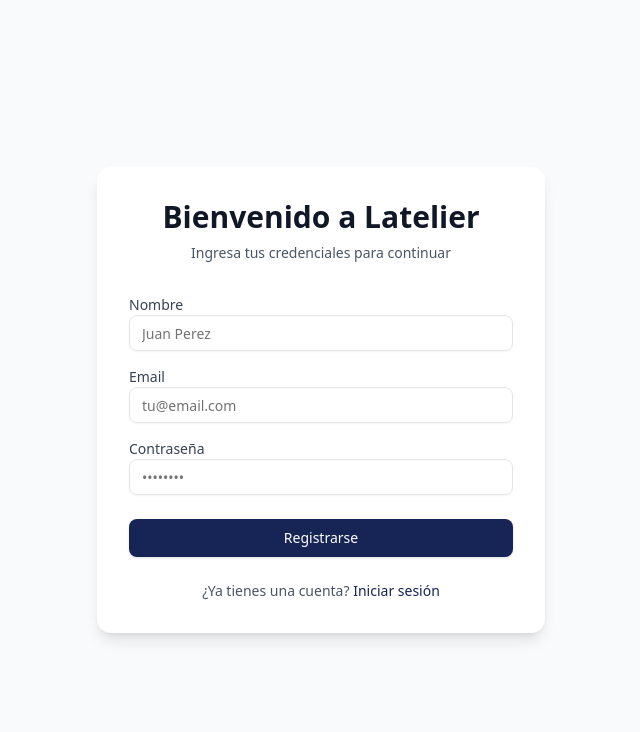
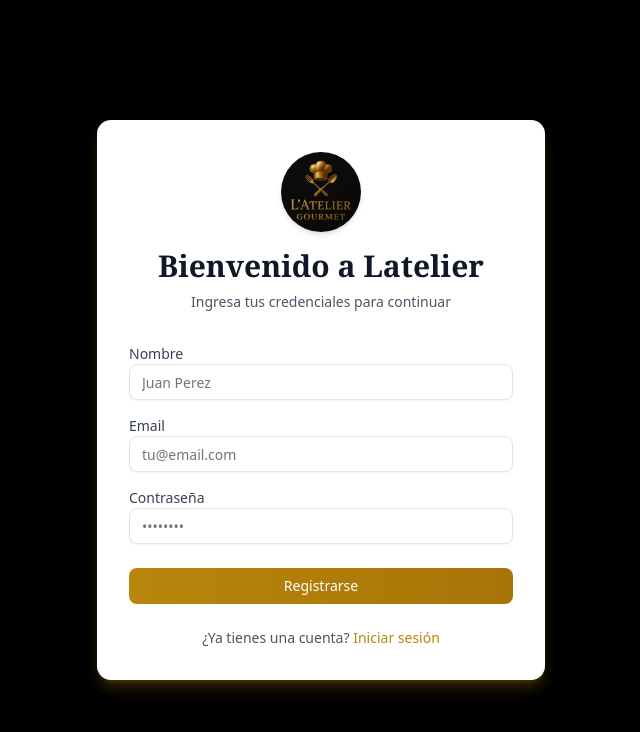
Before and after one commit to FedericoHerreraa/adminfront-apps, a React (Vite) app: page /register in a window 1280 px wide. Shown: the top 732 px of the page, without its empty margins (319-959 px from the left). Built offline with nearby package versions, Linux system fonts and the light colour scheme.

Commit message:
Updated the colors and fonts

```diff
--- a/src/components/LoginComponent.tsx
+++ b/src/components/LoginComponent.tsx
@@ -1,10 +1,9 @@
-
-
 import { Input } from "@/components/ui/input"
 import { Label } from "@/components/ui/label"
 import { Link } from "react-router-dom"
 import { useState } from "react"
 import { EyeIcon, EyeOffIcon, Loader2 } from "lucide-react"
+import logo from "@/images/logo.png"
 
 export const LoginComponent = () => {
   const [isLoading, setIsLoading] = useState(false)
@@ -24,8 +23,8 @@
 
   const cleanForm = () => {
     setFormData({
-        email: "",
-        password: ""
+      email: "",
+      password: ""
     })
   }
 
@@ -42,10 +41,15 @@
   }
 
   return (
-    <div className="flex justify-center items-center min-h-screen bg-gray-50">
-      <div className="w-full max-w-md p-8 space-y-8 bg-white rounded-xl shadow-lg">
-        <div className="text-center">
-          <h1 className="text-3xl font-bold text-gray-900">Bienvenido a Latelier</h1>
+    <div className="flex justify-center items-center min-h-screen bg-black">
+      <div className="w-full max-w-md p-8 space-y-8 bg-white rounded-xl shadow-lg shadow-[#B8860B]/30 animate-fade-in">
+        <div className="flex flex-col items-center text-center">
+          <img
+            src={logo}
+            alt="Logo de Latelier"
+            className="w-20 h-20 rounded-full shadow-md mb-4 object-cover"
+          />
+          <h1 className="text-3xl font-bold text-gray-900 font-serif">Bienvenido a Latelier</h1>
           <p className="mt-2 text-sm text-gray-600">Ingresa tus credenciales para continuar</p>
         </div>
 
@@ -96,30 +100,10 @@
             </div>
           </div>
 
-          {/* <div className="flex items-center justify-between">
-            <div className="flex items-center">
-              <input
-                id="remember-me"
-                name="remember-me"
-                type="checkbox"
-                className="h-4 w-4 text-blue-600 focus:ring-blue-500 border-gray-300 rounded"
-              />
-              <label htmlFor="remember-me" className="ml-2 block text-sm text-gray-900">
-                Recordarme
-              </label>
-            </div>
-
-            <div className="text-sm">
-              <Link to="/forgot-password" className="font-medium text-blue-600 hover:text-blue-500">
-                ¿Olvidaste tu contraseña?
-              </Link>
-            </div>
-          </div> */}
-
           <button
             type="submit"
             disabled={isLoading}
-            className="w-full flex cursor-pointer justify-center py-2 px-4 border border-transparent rounded-md shadow-sm text-sm font-medium text-white bg-blue-950 hover:scale-105 transition-all duration-300"
+            className="w-full flex justify-center py-2 px-4 rounded-md text-sm font-medium text-white bg-gradient-to-r from-[#B8860B] to-[#A87408] hover:brightness-110 transition-all duration-300"
           >
             {isLoading ? (
               <>
@@ -133,7 +117,7 @@
 
           <p className="text-center text-sm text-gray-600">
             ¿No tienes una cuenta?{" "}
-            <Link to="/register" className="font-medium text-blue-950 hover:text-blue-800">
+            <Link to="/register" className="font-medium text-[#B8860B] hover:text-[#A87408] transition-colors duration-200">
               Regístrate
             </Link>
           </p>
--- a/src/components/RegisterComponent.tsx
+++ b/src/components/RegisterComponent.tsx
@@ -1,10 +1,9 @@
-
-
 import { Input } from "@/components/ui/input"
 import { Label } from "@/components/ui/label"
 import { Link } from "react-router-dom"
 import { useState } from "react"
 import { Loader2 } from "lucide-react"
+import logo from "@/images/logo.png" // ✅ Import correcto
 
 export const RegisterComponent = () => {
   const [isLoading, setIsLoading] = useState(false)
@@ -36,7 +35,6 @@
 
     // Hacer llamada al context aca
 
-
     setTimeout(() => {
       setIsLoading(false)
       cleanForm()
@@ -44,17 +42,23 @@
   }
 
   return (
-        <div className="flex justify-center items-center min-h-screen bg-gray-50">
-            <div className="w-full max-w-md p-8 space-y-8 bg-white rounded-xl shadow-lg">
-                <div className="text-center">
-                    <h1 className="text-3xl font-bold text-gray-900">Bienvenido a Latelier</h1>
+    <div className="flex justify-center items-center min-h-screen bg-black">
+      <div className="w-full max-w-md p-8 space-y-8 bg-white rounded-xl shadow-lg shadow-[#B8860B]/30 animate-fade-in">
+
+        <div className="flex flex-col items-center text-center">
+          <img
+            src={logo} // ✅ Usar variable importada
+            alt="Logo de Latelier"
+            className="w-20 h-20 rounded-full shadow-md mb-4 object-cover"
+          />
+          <h1 className="text-3xl font-bold text-gray-900 font-serif">Bienvenido a Latelier</h1>
           <p className="mt-2 text-sm text-gray-600">Ingresa tus credenciales para continuar</p>
         </div>
 
         <form onSubmit={handleSubmit} className="mt-8 space-y-6">
           <div className="space-y-4">
             <div>
-                            <Label htmlFor="email" className="text-sm font-medium text-gray-700">
+              <Label htmlFor="name" className="text-sm font-medium text-gray-700">
                 Nombre
               </Label>
               <Input
@@ -99,30 +103,10 @@
             </div>
           </div>
 
-                    {/* <div className="flex items-center justify-between">
-                        <div className="flex items-center">
-                        <input
-                            id="remember-me"
-                            name="remember-me"
-                            type="checkbox"
-                            className="h-4 w-4 text-blue-600 focus:ring-blue-500 border-gray-300 rounded"
-                        />
-                        <label htmlFor="remember-me" className="ml-2 block text-sm text-gray-900">
-                            Recordarme
-                        </label>
-                        </div>
-
-                        <div className="text-sm">
-                        <Link to="/forgot-password" className="font-medium text-blue-600 hover:text-blue-500">
-                            ¿Olvidaste tu contraseña?
-                        </Link>
-                        </div>
-                    </div> */}
-
           <button
             type="submit"
             disabled={isLoading}
-                        className="w-full cursor-pointer flex justify-center py-2 px-4 border border-transparent rounded-md shadow-sm text-sm font-medium text-white bg-blue-950 hover:scale-105 transition-all duration-300"
+            className="w-full flex justify-center py-2 px-4 rounded-md text-sm font-medium text-white bg-gradient-to-r from-[#B8860B] to-[#A87408] hover:brightness-110 transition-all duration-300"
           >
             {isLoading ? (
               <>
@@ -136,7 +120,10 @@
 
           <p className="text-center text-sm text-gray-600">
             ¿Ya tienes una cuenta?{" "}
-                        <Link to="/login" className="font-medium text-blue-950 hover:text-blue-800">
+            <Link
+              to="/login"
+              className="font-medium text-[#B8860B] hover:text-[#A87408] transition-colors duration-200"
+            >
               Iniciar sesión
             </Link>
           </p>
--- /dev/null
+++ b/tailwind.config.ts
@@ -0,0 +1,25 @@
+import type { Config } from "tailwindcss"
+
+const config: Config = {
+  content: [
+    "./src/**/*.{js,ts,jsx,tsx}", // ajustalo si tenés otra estructura
+  ],
+  theme: {
+    extend: {
+      animation: {
+        'fade-in': 'fadeIn 0.6s ease-out',
+      },
+      keyframes: {
+        fadeIn: {
+          '0%': { opacity: '0', transform: 'translateY(10px)' },
+          '100%': { opacity: '1', transform: 'translateY(0)' },
+        },
+      },
+      fontFamily: {
+        serif: ['"Playfair Display"', 'serif'], // si usás una fuente elegante
+      }
+    },
+  },
+  plugins: [],
+}
+export default config
--- a/tsconfig.json
+++ b/tsconfig.json
@@ -9,5 +9,7 @@
     "paths": {
       "@/*": ["./src/*"]
     }
+
   }
+
 }
```
Also changed, not shown: src/images/logo.png (added). Lines whose indentation alone changed are shown as unchanged.
